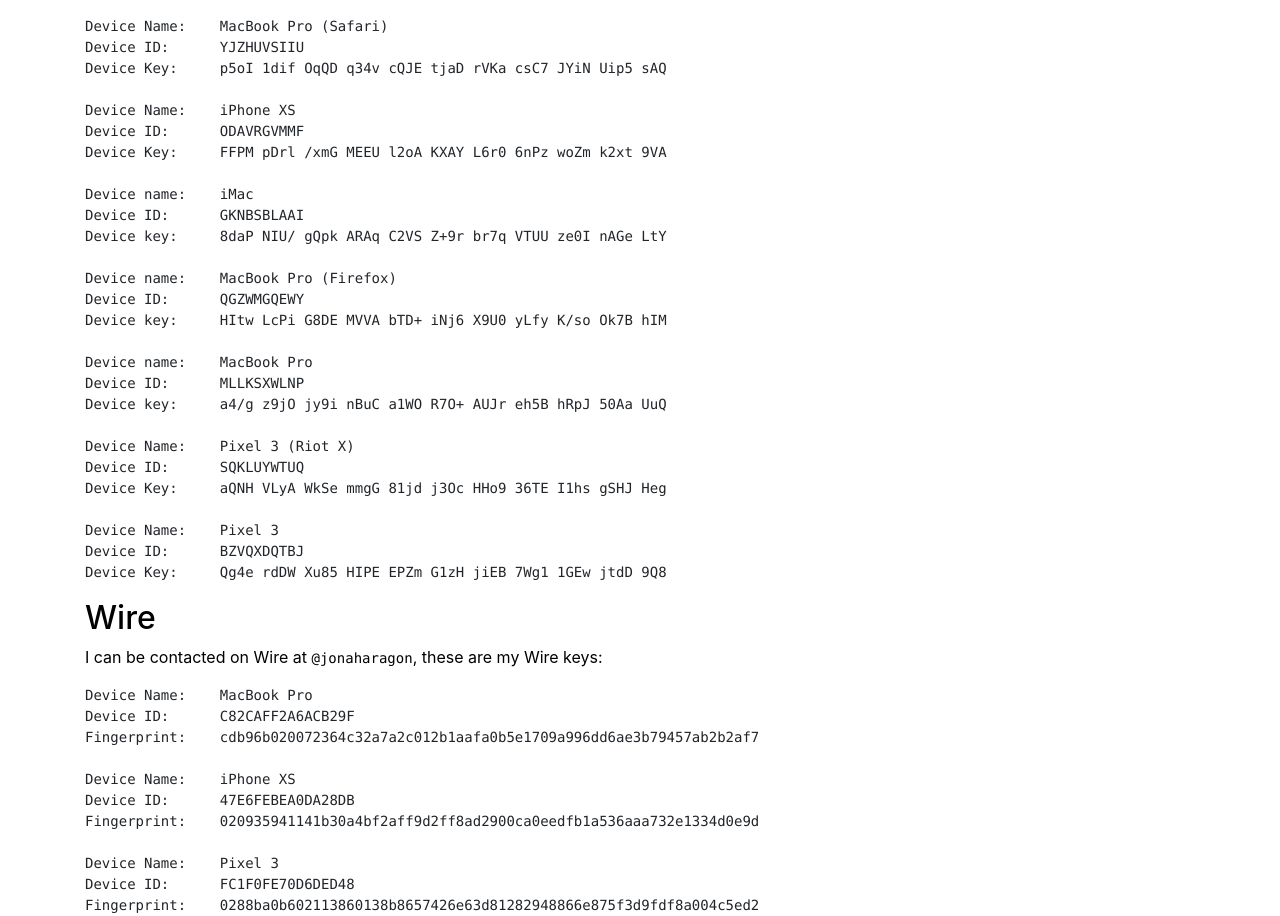
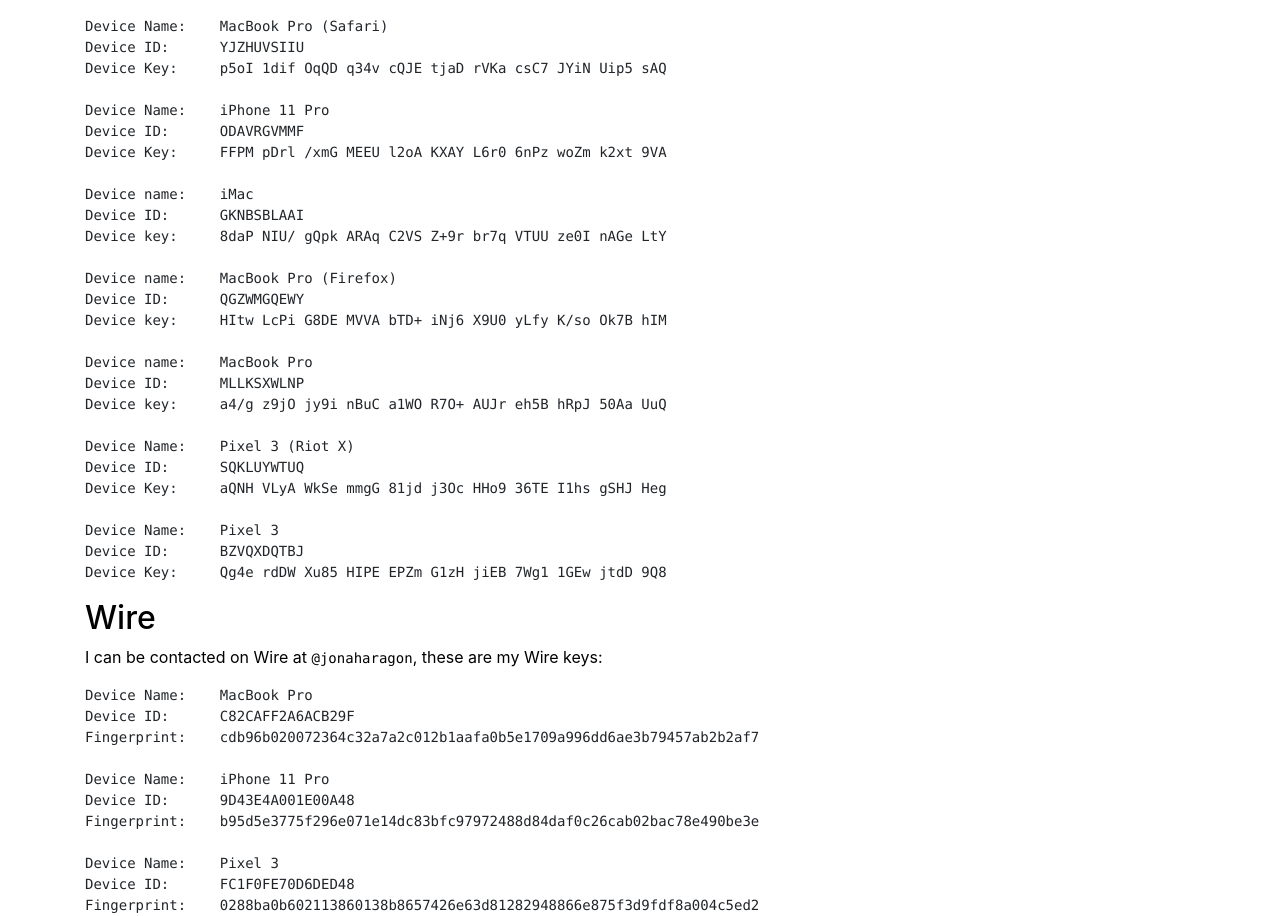
Before and after one commit to jonaharagon/www.jonaharagon.com, a Jekyll site: the page built from keys.md, in a window 1280 px wide. Shown: the part 697-1613 px from the top of the page. Built offline with Jekyll 4.4.1, drawn with Linux system fonts in a browser that asks for light colours; nearby versions of some CDN libraries.

Commit message:
New iPhone!

```diff
--- a/keys.md
+++ b/keys.md
@@ -32,7 +32,7 @@
 Device ID:	YJZHUVSIIU
 Device Key:	p5oI 1dif OqQD q34v cQJE tjaD rVKa csC7 JYiN Uip5 sAQ
 
-Device Name:	iPhone XS
+Device Name:	iPhone 11 Pro
 Device ID:	ODAVRGVMMF
 Device Key:	FFPM pDrl /xmG MEEU l2oA KXAY L6r0 6nPz woZm k2xt 9VA
 
@@ -66,9 +66,9 @@
 Device ID:	C82CAFF2A6ACB29F
 Fingerprint:	cdb96b020072364c32a7a2c012b1aafa0b5e1709a996dd6ae3b79457ab2b2af7
 
-Device Name:	iPhone XS
-Device ID:	47E6FEBEA0DA28DB
-Fingerprint:	020935941141b30a4bf2aff9d2ff8ad2900ca0eedfb1a536aaa732e1334d0e9d
+Device Name:	iPhone 11 Pro
+Device ID:	9D43E4A001E00A48
+Fingerprint:	b95d5e3775f296e071e14dc83bfc97972488d84daf0c26cab02bac78e490be3e
 
 Device Name:	Pixel 3
 Device ID:	FC1F0FE70D6DED48
```
